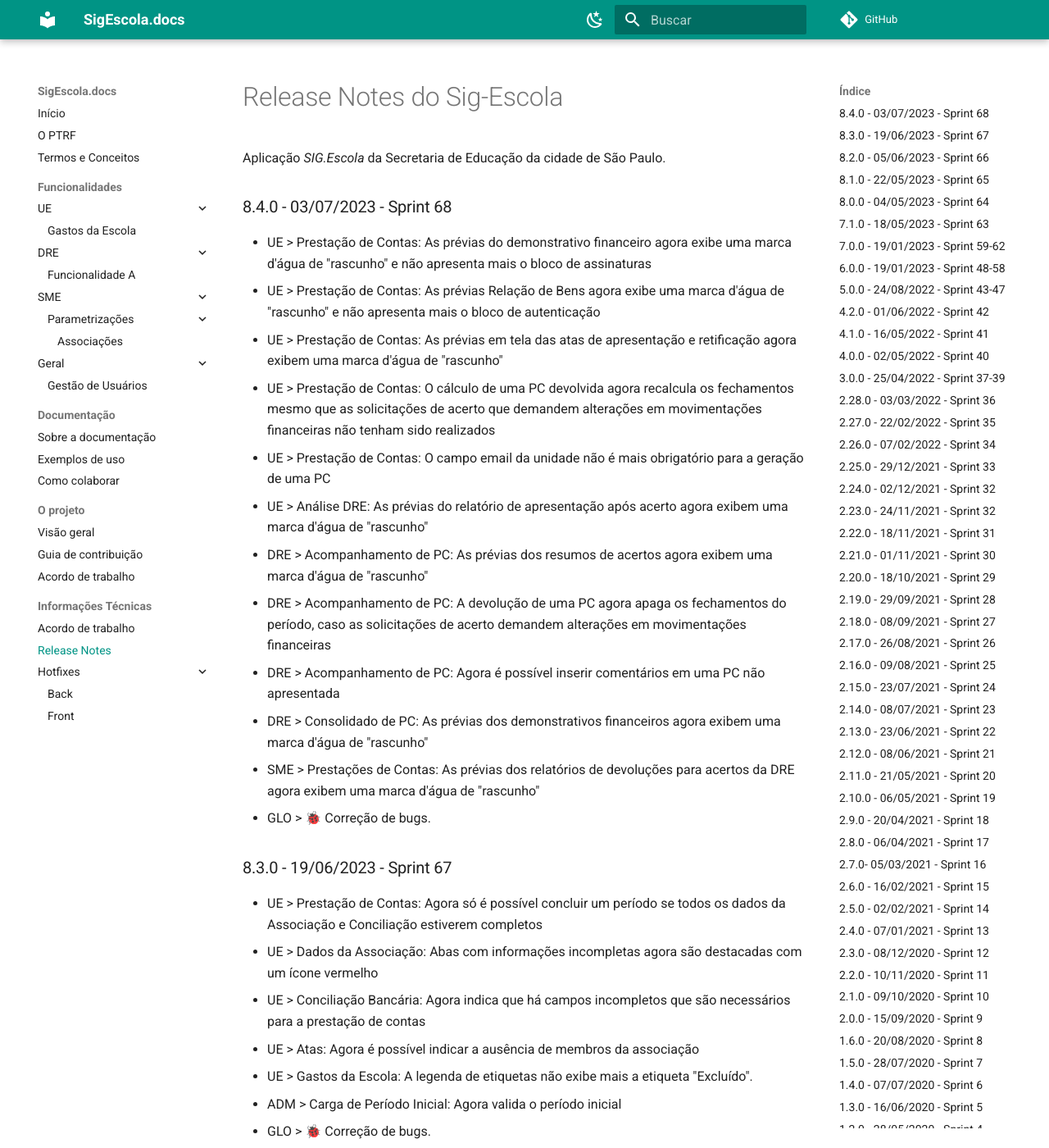
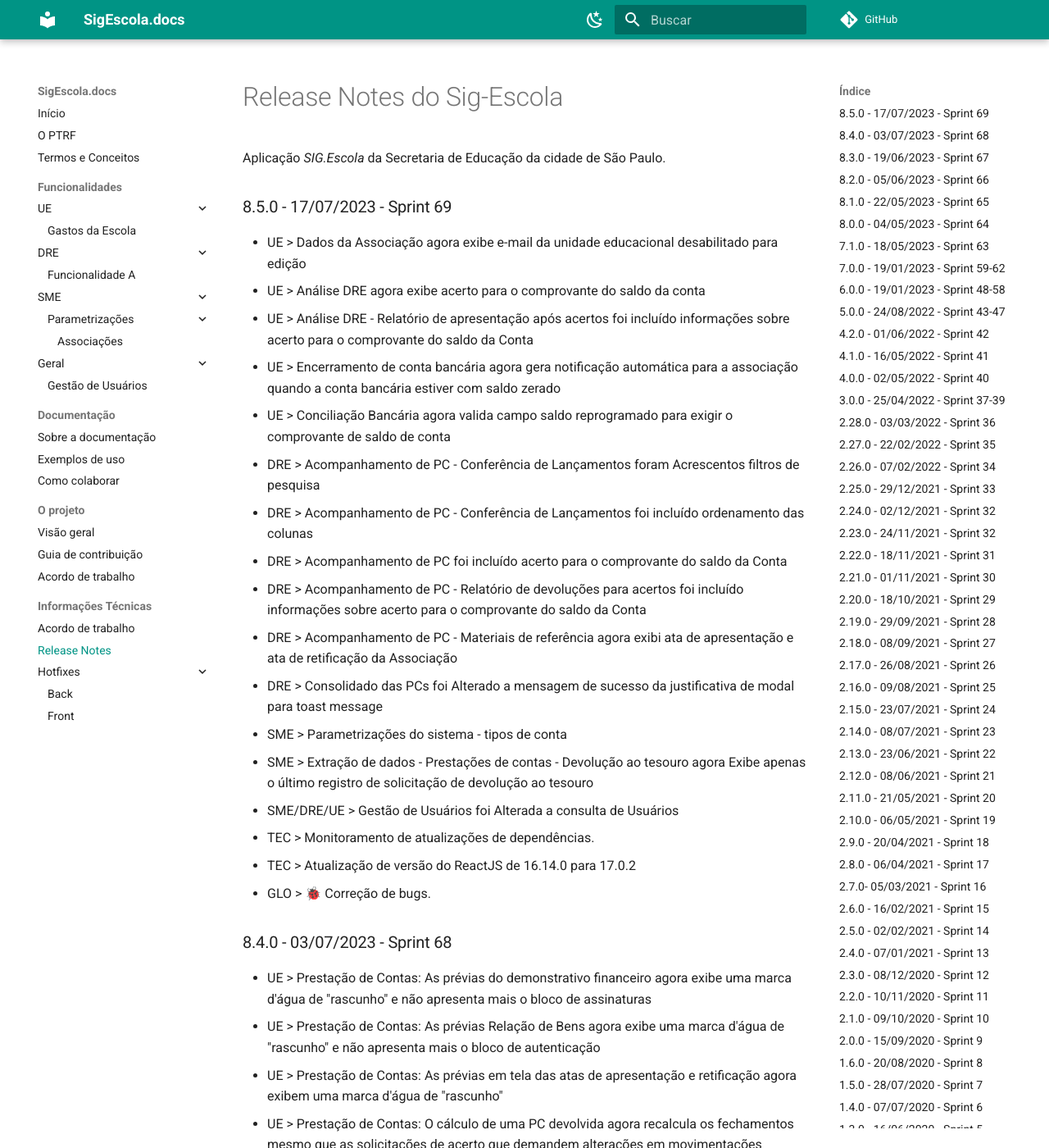
Before and after one commit to prefeiturasp/SME-PTRF-Docs, an MkDocs documentation site: the page built from docs/projeto/release_notes.md, in a window 1280 px wide and 1400 px high. Shown: the whole window at 82% size. Built offline with MkDocs 1.6.1 and Material for MkDocs 9.7.7, drawn with Linux system fonts in a browser that asks for light colours; comment, search, counter and statistics services are not loaded.

Commit message:
Update release_notes.md

```diff
--- a/docs/projeto/release_notes.md
+++ b/docs/projeto/release_notes.md
@@ -1,6 +1,25 @@
 # Release Notes do Sig-Escola
 
 Aplicação *SIG.Escola* da Secretaria de Educação da cidade de São Paulo.
+
+### 8.5.0 - 17/07/2023 - Sprint 69
+* UE > Dados da Associação agora exibe e-mail da unidade educacional desabilitado para edição
+* UE > Análise DRE agora exibe acerto para o comprovante do saldo da conta
+* UE > Análise DRE - Relatório de apresentação após acertos foi incluído informações sobre acerto para o comprovante do saldo da Conta
+* UE > Encerramento de conta bancária agora gera notificação automática para a associação quando a conta bancária estiver com saldo zerado
+* UE > Conciliação Bancária agora valida campo saldo reprogramado para exigir o comprovante de saldo de conta
+* DRE > Acompanhamento de PC - Conferência de Lançamentos foram Acrescentos filtros de pesquisa
+* DRE > Acompanhamento de PC - Conferência de Lançamentos foi incluído ordenamento das colunas
+* DRE > Acompanhamento de PC foi incluído acerto para o comprovante do saldo da Conta
+* DRE > Acompanhamento de PC - Relatório de devoluções para acertos foi incluído informações sobre acerto para o comprovante do saldo da Conta
+* DRE > Acompanhamento de PC - Materiais de referência agora exibi ata de apresentação e ata de retificação da Associação
+* DRE > Consolidado das PCs foi Alterado a mensagem de sucesso da justificativa de modal para toast message
+* SME > Parametrizações do sistema - tipos de conta
+* SME > Extração de dados - Prestações de contas - Devolução ao tesouro agora Exibe apenas o último registro de solicitação de devolução ao tesouro
+* SME/DRE/UE > Gestão de Usuários foi Alterada a consulta de Usuários
+* TEC > Monitoramento de atualizações de dependências.
+* TEC > Atualização de versão do ReactJS de 16.14.0 para 17.0.2
+* GLO > 🐞 Correção de bugs.
 
 ### 8.4.0 - 03/07/2023 - Sprint 68
 * UE > Prestação de Contas: As prévias do demonstrativo financeiro agora exibe uma marca d'água de "rascunho" e não apresenta mais o bloco de assinaturas
```
